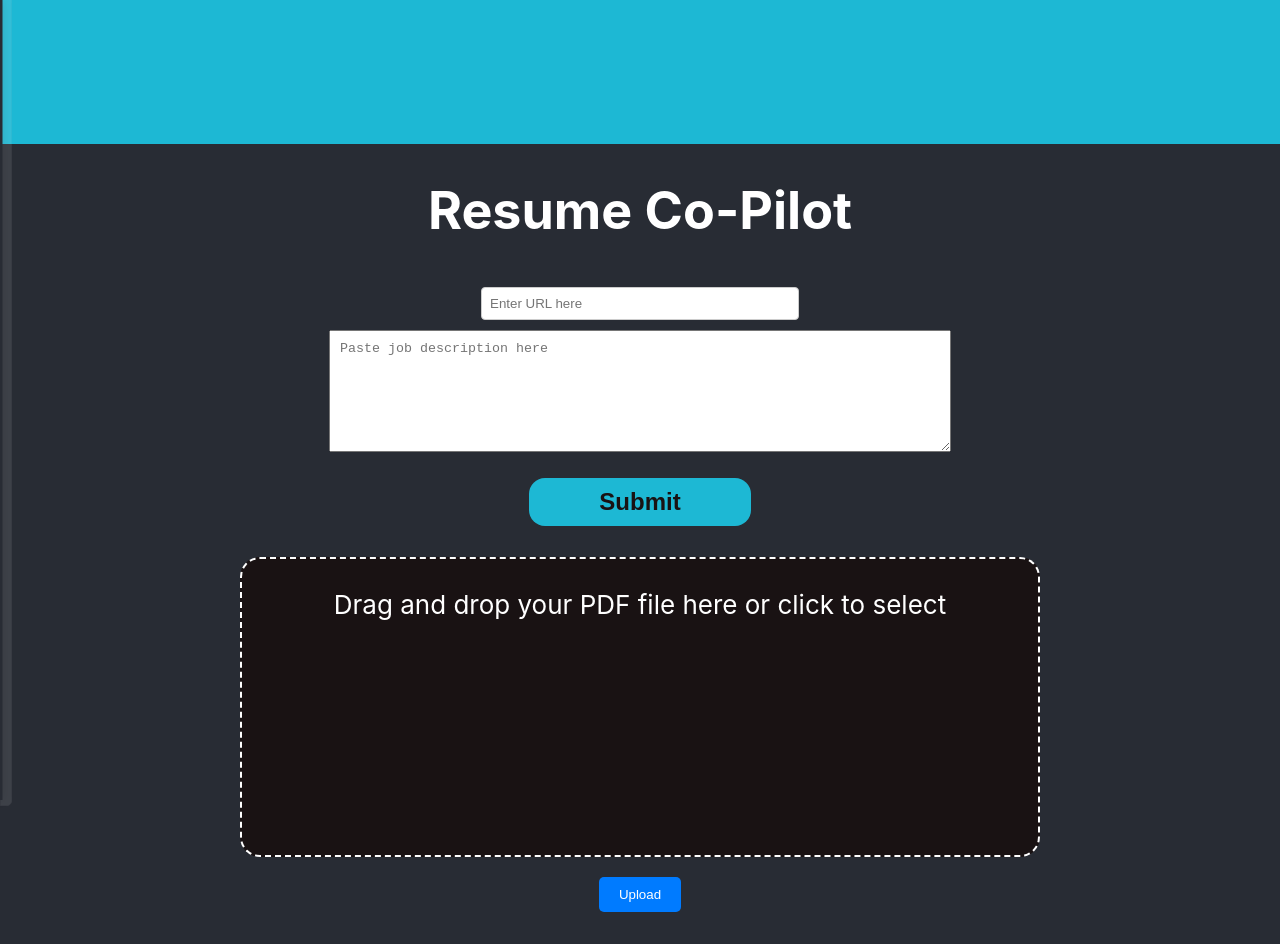
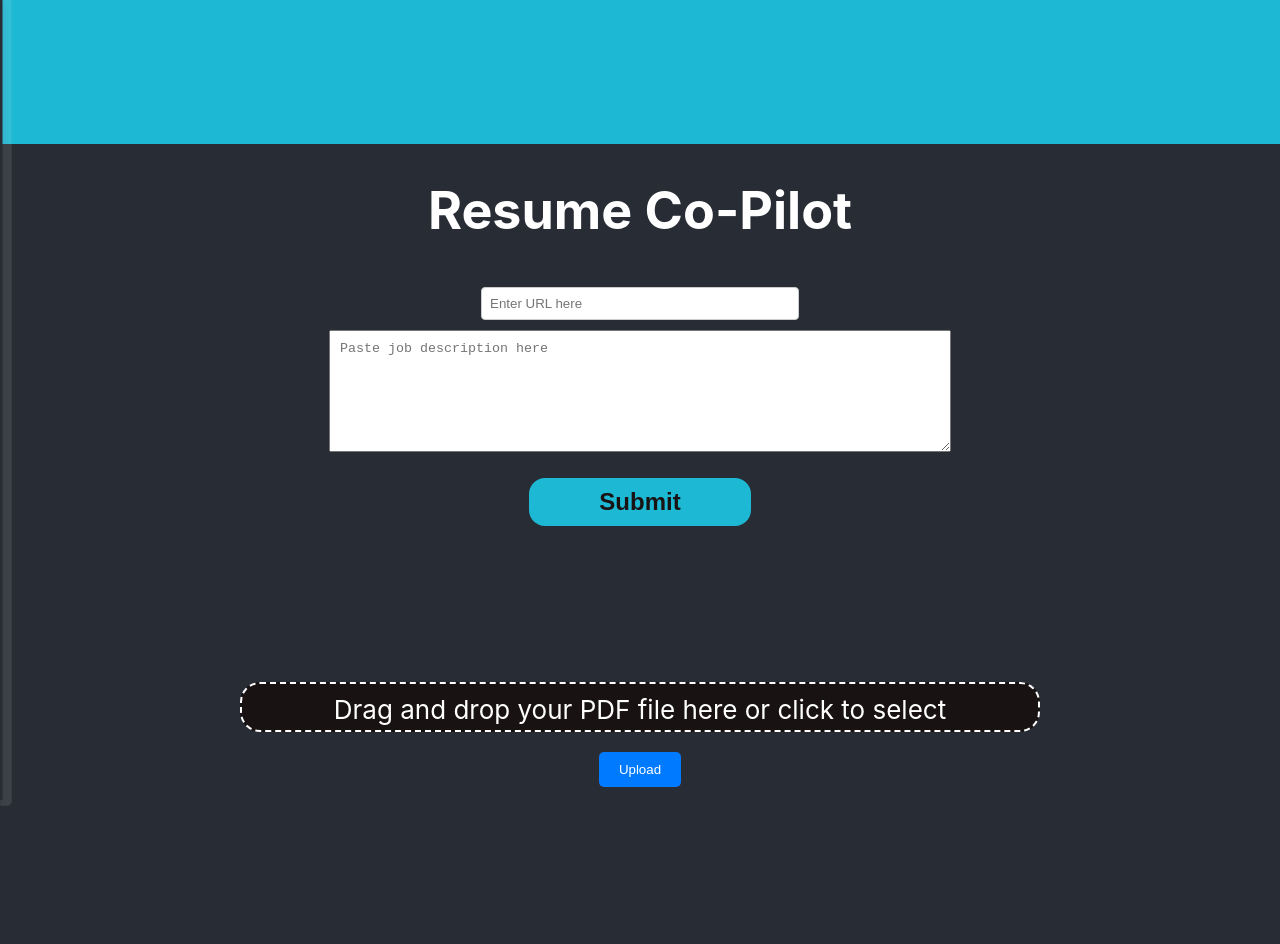
Before and after one commit to CSI4999-Team/CSI4999-Org-Repo, a React (Create React App) app in the folder resume-copilot/: page / in a window 1280 px wide. Built offline with nearby package versions, Linux system fonts and the light colour scheme.

Commit message:
SCRUM-59 Bugfix #1 - added clickability to all of file upload field

```diff
--- a/resume-copilot/src/components/UploadForm.css
+++ b/resume-copilot/src/components/UploadForm.css
@@ -5,8 +5,8 @@
 
 .drop-area {
     width: 100%;
-    height: 300px;
-    padding: 30px;
+    height: 50px;
+    padding: 10px;
     background: #191213;
     text-align: center;
     border-radius: 20px;
--- a/resume-copilot/src/components/UploadForm.js
+++ b/resume-copilot/src/components/UploadForm.js
@@ -1,9 +1,11 @@
-import React, { useState } from "react";
+import React, { useState, useRef } from "react";
 import "./UploadForm.css";
 
 function UploadForm({ onAnalysisComplete }) {
   const [file, setFile] = useState(null);
   const [fileURL, setFileURL] = useState(null);
+  // input reference for resume upload and being able to click anywhere in upload box
+  const fileInputRef = useRef(null);
 
   const handleFileChange = (event) => {
     const selectedFile = event.target.files[0];
@@ -69,6 +71,11 @@ function UploadForm({ onAnalysisComplete }) {
     event.stopPropagation();
   };
 
+  // Add a function so user can click anywhere in the file input
+  const triggerFileInput = () => {
+    fileInputRef.current.click();
+  };
+
   return (
     <div className="upload-form-container">
       <form
@@ -82,6 +89,7 @@ function UploadForm({ onAnalysisComplete }) {
             data={fileURL}
             width="100%"
             height="500"
+            aria-label="Uploaded PDF preview"
           >
             PDF Viewer not available. You can download the file{" "}
             <a href={fileURL} download>
@@ -89,16 +97,15 @@ function UploadForm({ onAnalysisComplete }) {
             </a>
           </object>
         ) : (
-          <div className="drop-area">
-            <label htmlFor="fileInput" className="fileInputLabel">
-              Drag and drop your PDF file here or click to select
-            </label>
+          <div className="drop-area" onClick={triggerFileInput}>
+            <p>Drag and drop your PDF file here or click to select</p>
             <input
+              ref={fileInputRef}
               type="file"
               id="fileInput"
               onChange={handleFileChange}
               accept=".pdf"
-              className="fileInput"
+              style={{ display: "none" }} // Keep the input hidden
             />
           </div>
         )}
```
